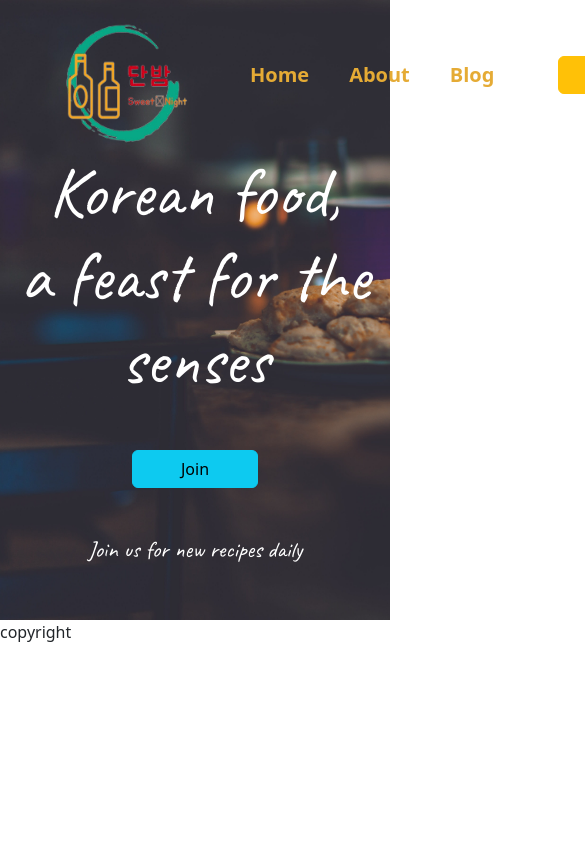
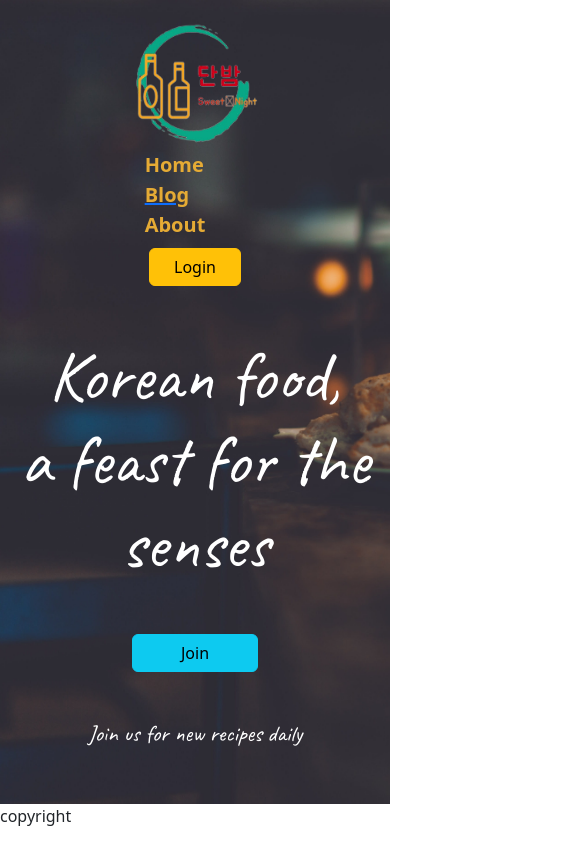
Before and after one commit to Maliha20/Chef-recipe, a React (Vite) app: page / in a window 390 px wide. Shown: the top 844 px of the page, 585 px wide, since content can reach past the window. Built offline with nearby package versions, Linux system fonts and the light colour scheme; a web font is replaced by a local one.

Commit message:
header responsive done

```diff
--- /dev/null
+++ b/src/Pages/ActiveLink/ActiveLink.css
@@ -0,0 +1,7 @@
+.active{
+    color:rgb(8, 194, 157);
+    text-decoration: none;
+    font-size: 40px;
+    font-weight: bold;
+
+}
--- /dev/null
+++ b/src/Pages/ActiveLink/ActiveLink.jsx
@@ -0,0 +1,16 @@
+import React from "react";
+import './ActiveLink.css'
+import { NavLink } from "react-router-dom";
+
+const ActiveLink = ({to,children}) => {
+  return (
+    <NavLink
+      to={to}
+      className={({ isActive}) => isActive ? "active" : ""}
+    >
+        {children}
+    </NavLink>
+  );
+};
+
+export default ActiveLink;
--- a/src/Pages/Shared/Header/Header.jsx
+++ b/src/Pages/Shared/Header/Header.jsx
@@ -3,25 +3,26 @@ import './Header.css'
 import logo from "./../../../assets/logo.png";
 import { Link } from "react-router-dom";
 import { Button } from "react-bootstrap";
+import ActiveLink from "../../ActiveLink/ActiveLink";
 
 const Header = () => {
   return (
     <div className="bg-img pb-5">
-      <nav className="d-flex justify-content-between align-items-center">
+      <nav className="d-flex flex-column flex-md-row justify-content-between align-items-center">
       <img className="logo-img" src={logo} alt="" />
 
-      <div className="d-flex">
-        <Link className="nav-link" to="/">
-          Home
-        </Link>
-        <Link className="nav-link" to="/about">
-          About
-        </Link>
-        <Link className="nav-link" to="/blog">
-          Blog
-        </Link>
+      <div className="d-flex flex-column flex-md-row mb-2">
+        <ActiveLink to="/">
+          <Link className="nav-link">Home</Link>
+        </ActiveLink>
+        <ActiveLink to="/blog">
+          <Link className="nav-link">Blog</Link>
+        </ActiveLink>
+        <ActiveLink to="/">
+         <Link className="nav-link">About</Link>
+        </ActiveLink>
       </div>
-      <Button className="px-4 mx-4" variant="warning">Login</Button>
+      <Button className="px-4 mx-4 mb-5" variant="warning">Login</Button>
     </nav>
       <div className=" d-flex flex-column justify-content-center">
        <h2 className="food-slogan text-center font mb-5 ">Korean food, <br />
--- a/src/Pages/Shared/NaviBar/Navibar.css
+++ b/src/Pages/Shared/NaviBar/Navibar.css
@@ -11,5 +11,5 @@
     font-weight: bold;
 }
 .nav-link:hover{
-    color: rgb(1, 100, 81);
+    color: rgb(46, 220, 185);
 }
```
